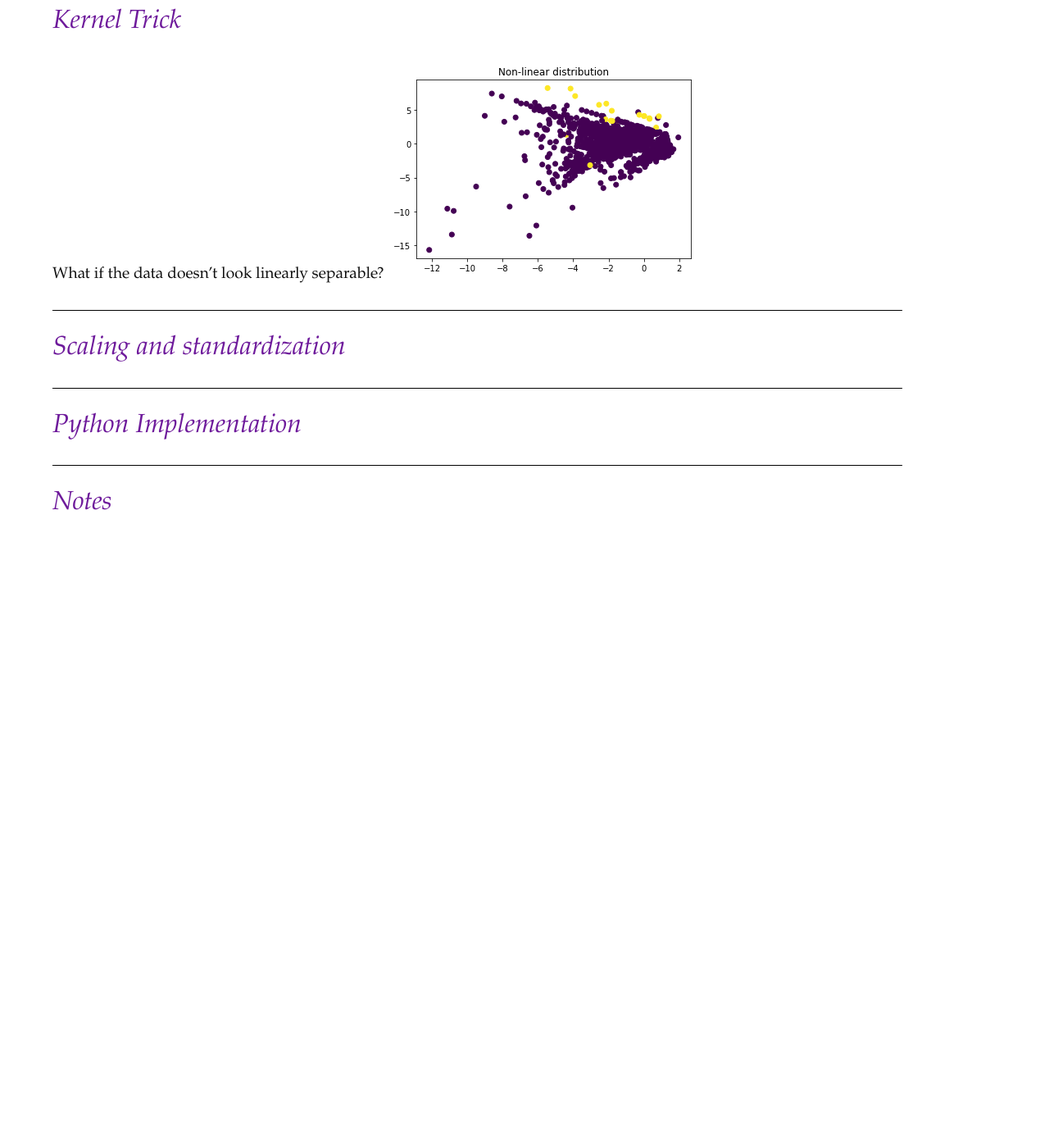
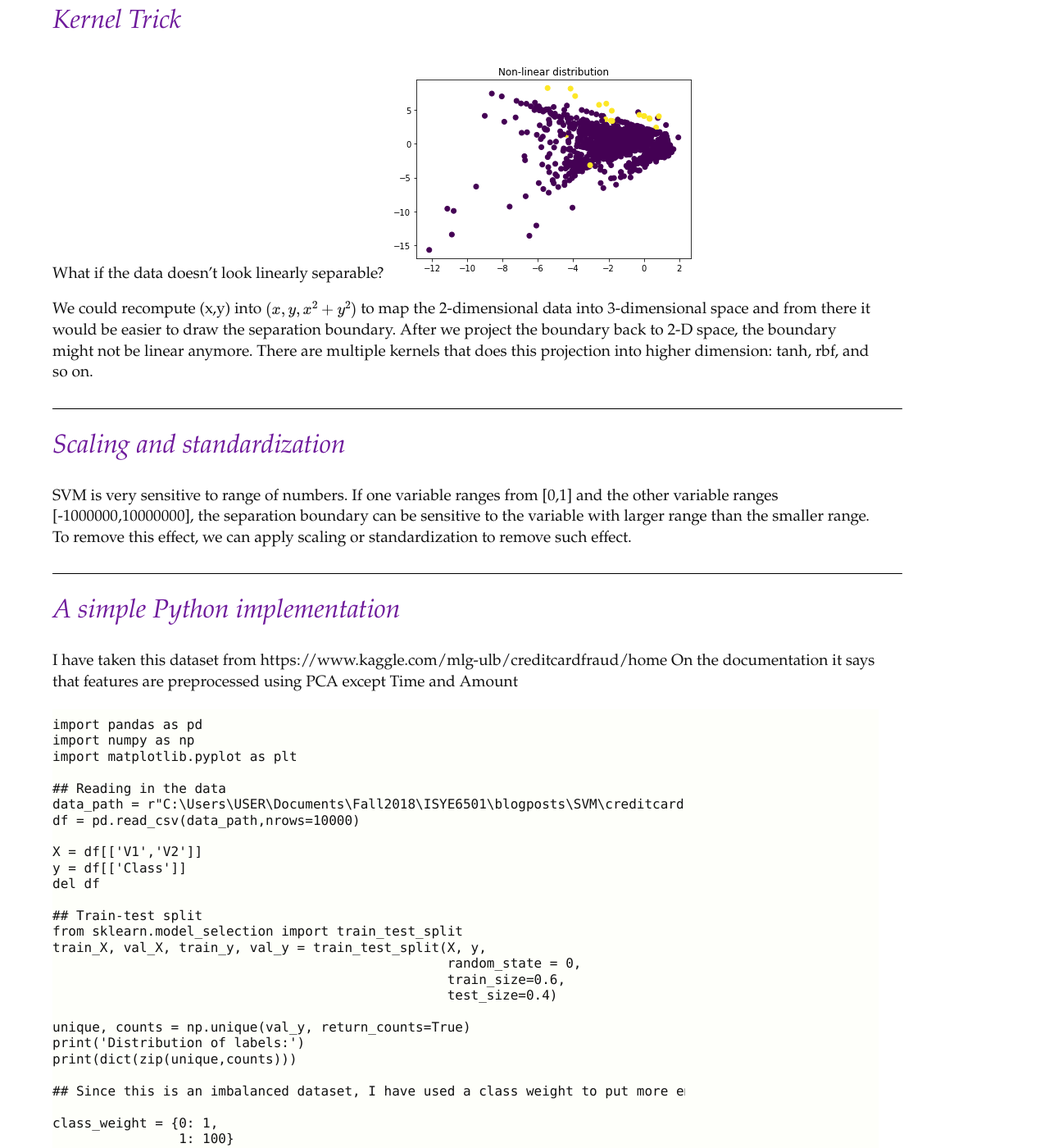
Before and after one commit to vionwinnie/old_website, a Jekyll site: the page built from SVM.md, in a window 1280 px wide and 1400 px high, scrolled down 3279 px. Shown: the whole window at 82% size. Built offline with Jekyll 4.4.1, drawn with Linux system fonts in a browser that asks for light colours; nearby versions of some CDN libraries; formulas are drawn with MathJax 3; before the commit the page ends 3909 px from its top, so only the background shows below that; some of the changed text lies outside the part shown.

Commit message:
Update SVM.md

````diff
--- a/SVM.md
+++ b/SVM.md
@@ -58,7 +58,65 @@
 What if the data doesn't look linearly separable?
 ![Alt Text](/assets/SVM/plots_5.png)
 
+We could recompute (x,y) into $ (x,y, x^2 + y^2) $ to map the 2-dimensional data into 3-dimensional space and from there it would be easier to draw the separation boundary. After we project the boundary back to 2-D space, the boundary might not be linear anymore. There are multiple kernels that does this projection into higher dimension: tanh, rbf, and so on.
 
 ## Scaling and standardization
+SVM is very sensitive to range of numbers. If one variable ranges from [0,1] and the other variable ranges [-1000000,10000000], the separation boundary can be sensitive to the variable with larger range than the smaller range. To remove this effect, we can apply scaling or standardization to remove such effect.
 
-## Python Implementation
+## A simple Python implementation
+I have taken this dataset from https://www.kaggle.com/mlg-ulb/creditcardfraud/home
+On the documentation it says that features are preprocessed using PCA except Time and Amount
+
+```
+import pandas as pd
+import numpy as np
+import matplotlib.pyplot as plt
+
+## Reading in the data
+data_path = r"C:\Users\USER\Documents\Fall2018\ISYE6501\blogposts\SVM\creditcard.csv"
+df = pd.read_csv(data_path,nrows=10000)
+
+X = df[['V1','V2']]
+y = df[['Class']]
+del df
+
+## Train-test split
+from sklearn.model_selection import train_test_split
+train_X, val_X, train_y, val_y = train_test_split(X, y,
+                                                  random_state = 0,
+                                                  train_size=0.6,
+                                                  test_size=0.4)
+
+unique, counts = np.unique(val_y, return_counts=True)
+print('Distribution of labels:')
+print(dict(zip(unique,counts)))
+
+## Since this is an imbalanced dataset, I have used a class weight to put more emphasis to classify getting the 1's right as more important
+
+class_weight = {0: 1,
+                1: 100}
+
+plt.scatter(train_X['V1'], train_X['V2'], c=train_y.values.ravel())
+plt.title('Non-linear distribution')
+
+## Implementing SVM using different kernel (linear, rbf, polynomial)
+from sklearn import svm
+C = 1.0  # SVM regularization parameter
+models = (svm.SVC(kernel='linear', C=C,class_weight=class_weight),
+          svm.SVC(kernel='rbf', gamma=0.6, C=C,class_weight=class_weight),
+          svm.SVC(kernel='poly', degree=4, C=C,class_weight=class_weight))
+models = (clf.fit(train_X, train_y) for clf in models)
+
+# Title for the plots
+titles = ('SVC with linear kernel',
+          'SVC with RBF kernel',
+          'SVC with polynomial (degree 4) kernel')
+
+from sklearn.metrics import confusion_matrix
+
+## Visualize the result
+for model,title in zip(models,titles):
+    y_pred = model.predict(val_X)
+    print(title)
+    print(confusion_matrix(val_y, y_pred))
+```
````
